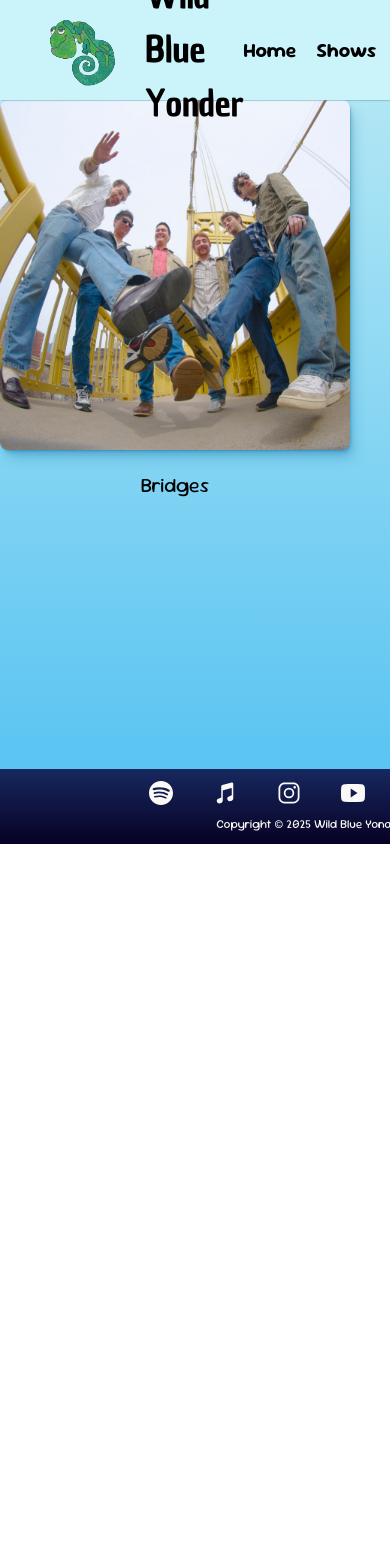
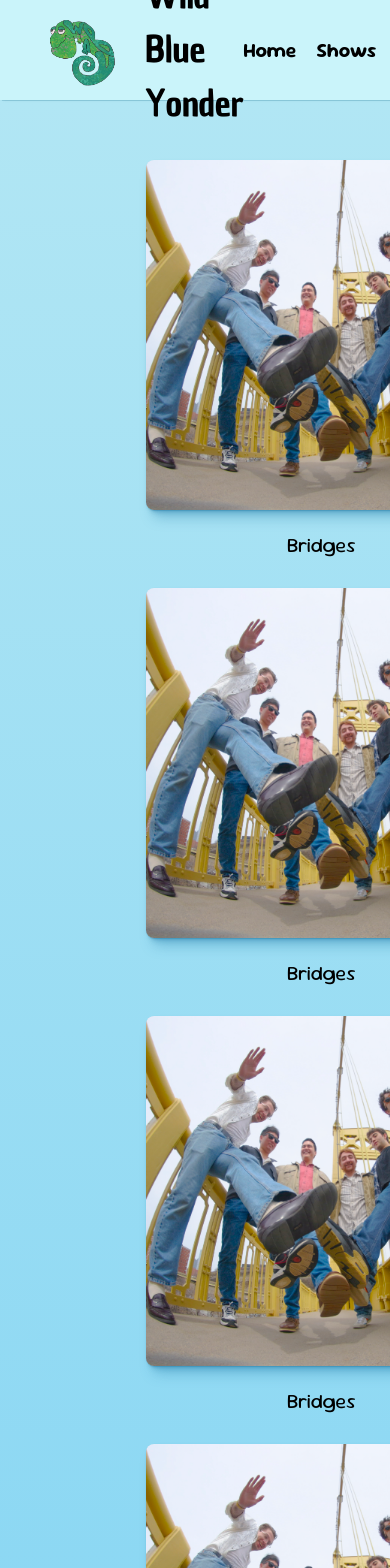
Before and after one commit to danielkurtsawyer/wild-blue-yonder, a React (Vite) app in the folder wild-blue-yonder-website/: page /music in a window 390 px wide. Shown: the top 1568 px of the page. Before the commit the page ends 844 px from the top, so only its background shows below. Built offline with nearby package versions, Linux system fonts and the light colour scheme.

Commit message:
Implement ReleaseList component and styling
CSS grid was used with auto-fit columns of 350px. Column spacing was made responsive with justify-content: space-around. Rows are automatically generated of height 400px with a 28px gap between rows.

```diff
--- a/wild-blue-yonder-website/index.html
+++ b/wild-blue-yonder-website/index.html
@@ -1,4 +1,4 @@
-<!doctype html>
+<!DOCTYPE html>
 <html lang="en">
   <head>
     <meta charset="UTF-8" />
--- /dev/null
+++ b/wild-blue-yonder-website/src/components/ReleaseList/ReleaseList.jsx
@@ -0,0 +1,19 @@
+import ReleaseItem from "../ReleaseItem/ReleaseItem";
+import "./release-list.css";
+import BridgesCoverArt from "../../assets/images/Album Art/bridges cover.jpg";
+
+function ReleaseList() {
+  return (
+    <div className="release-list-container">
+      <ReleaseItem coverArt={BridgesCoverArt} releaseName="Bridges" />
+      <ReleaseItem coverArt={BridgesCoverArt} releaseName="Bridges" />
+      <ReleaseItem coverArt={BridgesCoverArt} releaseName="Bridges" />
+      <ReleaseItem coverArt={BridgesCoverArt} releaseName="Bridges" />
+      <ReleaseItem coverArt={BridgesCoverArt} releaseName="Bridges" />
+      <ReleaseItem coverArt={BridgesCoverArt} releaseName="Bridges" />
+      <ReleaseItem coverArt={BridgesCoverArt} releaseName="Bridges" />
+      <ReleaseItem coverArt={BridgesCoverArt} releaseName="Bridges" />
+    </div>
+  );
+}
+export default ReleaseList;
--- /dev/null
+++ b/wild-blue-yonder-website/src/components/ReleaseList/release-list.css
@@ -0,0 +1,8 @@
+.release-list-container {
+  margin: 60px;
+  display: grid;
+  grid-template-columns: repeat(auto-fit, 350px);
+  grid-auto-rows: 400px;
+  row-gap: 28px;
+  justify-content: space-around;
+}
--- a/wild-blue-yonder-website/src/pages/Music.jsx
+++ b/wild-blue-yonder-website/src/pages/Music.jsx
@@ -1,12 +1,7 @@
-import ReleaseItem from "../components/ReleaseItem/ReleaseItem";
-import BridgesCoverArt from "../assets/images/Album Art/bridges cover.jpg";
+import ReleaseList from "../components/ReleaseList/ReleaseList";
 
 function Music() {
-  return (
-    <div className="music-container">
-      <ReleaseItem coverArt={BridgesCoverArt} releaseName="Bridges" />
-    </div>
-  );
+  return <ReleaseList />;
 }
 
 export default Music;
```
